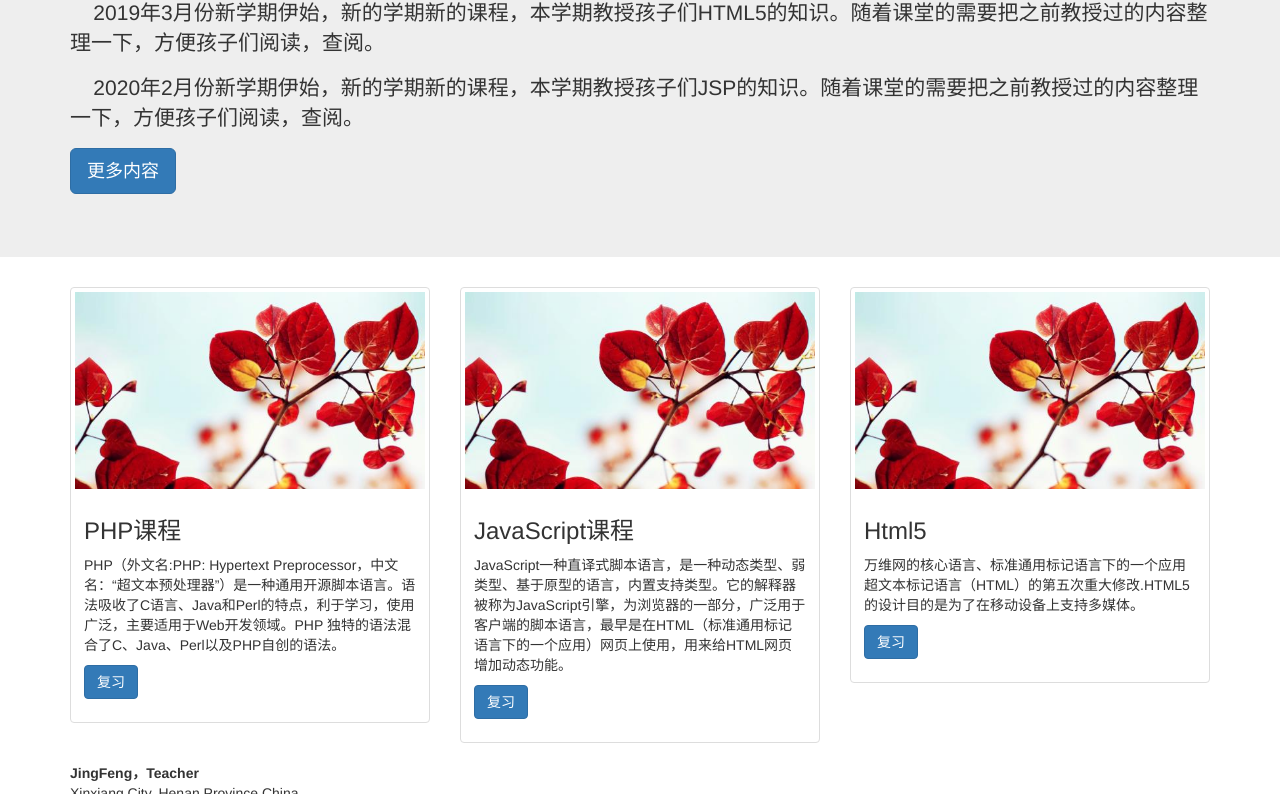
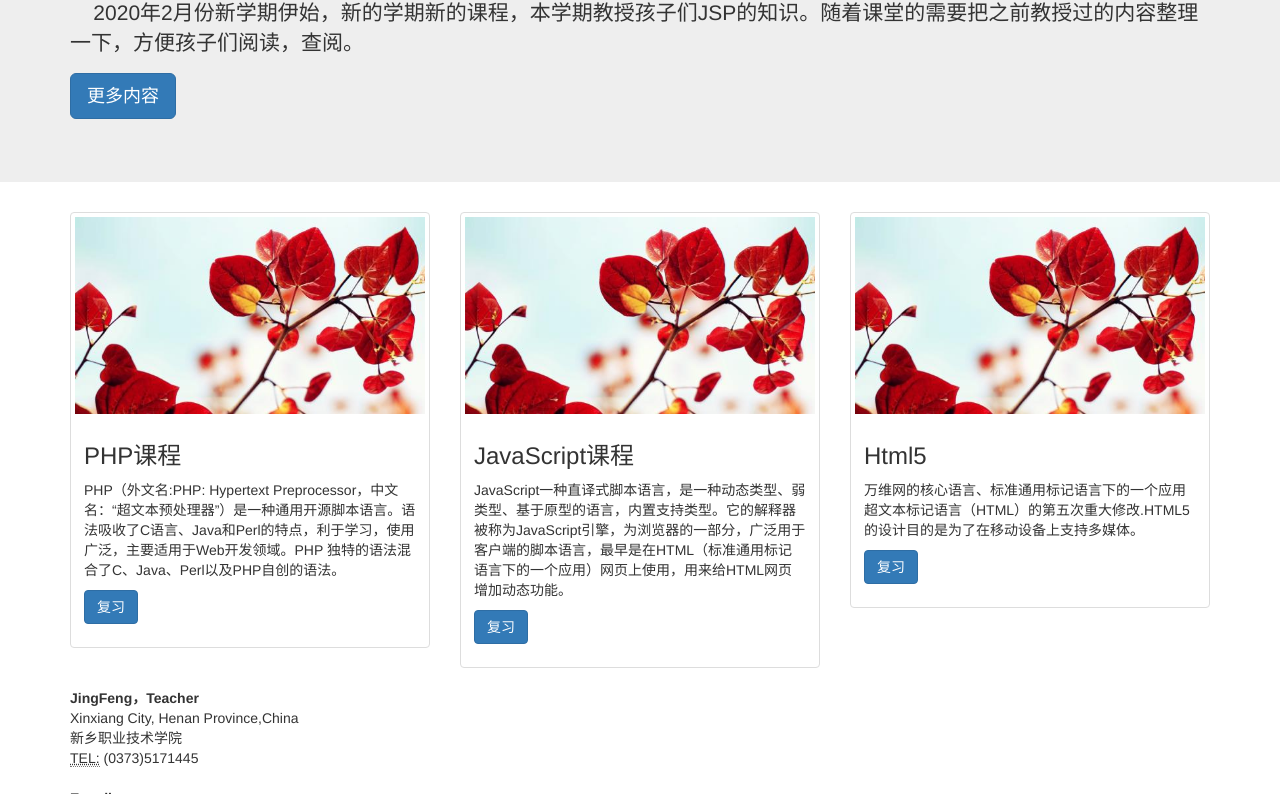
Before and after one commit to ycjingfeng/ycjingfeng.github.io, a plain HTML site: page index.html in a window 1280 px wide. Shown: the part 221-1015 px from the top of the page. Drawn offline with Linux system fonts and the light colour scheme.

Commit message:
Update index.html

```diff
--- a/index.html
+++ b/index.html
@@ -40,7 +40,6 @@
         <div class="jumbotron">
             <div class="container">
             <h1>亲爱的孩子们，你们好！</h1>
-            <p>&nbsp;&nbsp;&nbsp;&nbsp;2019年3月份新学期伊始，新的学期新的课程，本学期教授孩子们HTML5的知识。随着课堂的需要把之前教授过的内容整理一下，方便孩子们阅读，查阅。</p>
             <p>&nbsp;&nbsp;&nbsp;&nbsp;2020年2月份新学期伊始，新的学期新的课程，本学期教授孩子们JSP的知识。随着课堂的需要把之前教授过的内容整理一下，方便孩子们阅读，查阅。 </p>
             <p><a class="btn btn-primary btn-lg" href="#" role="button">更多内容</a></p>
             </div>
```
